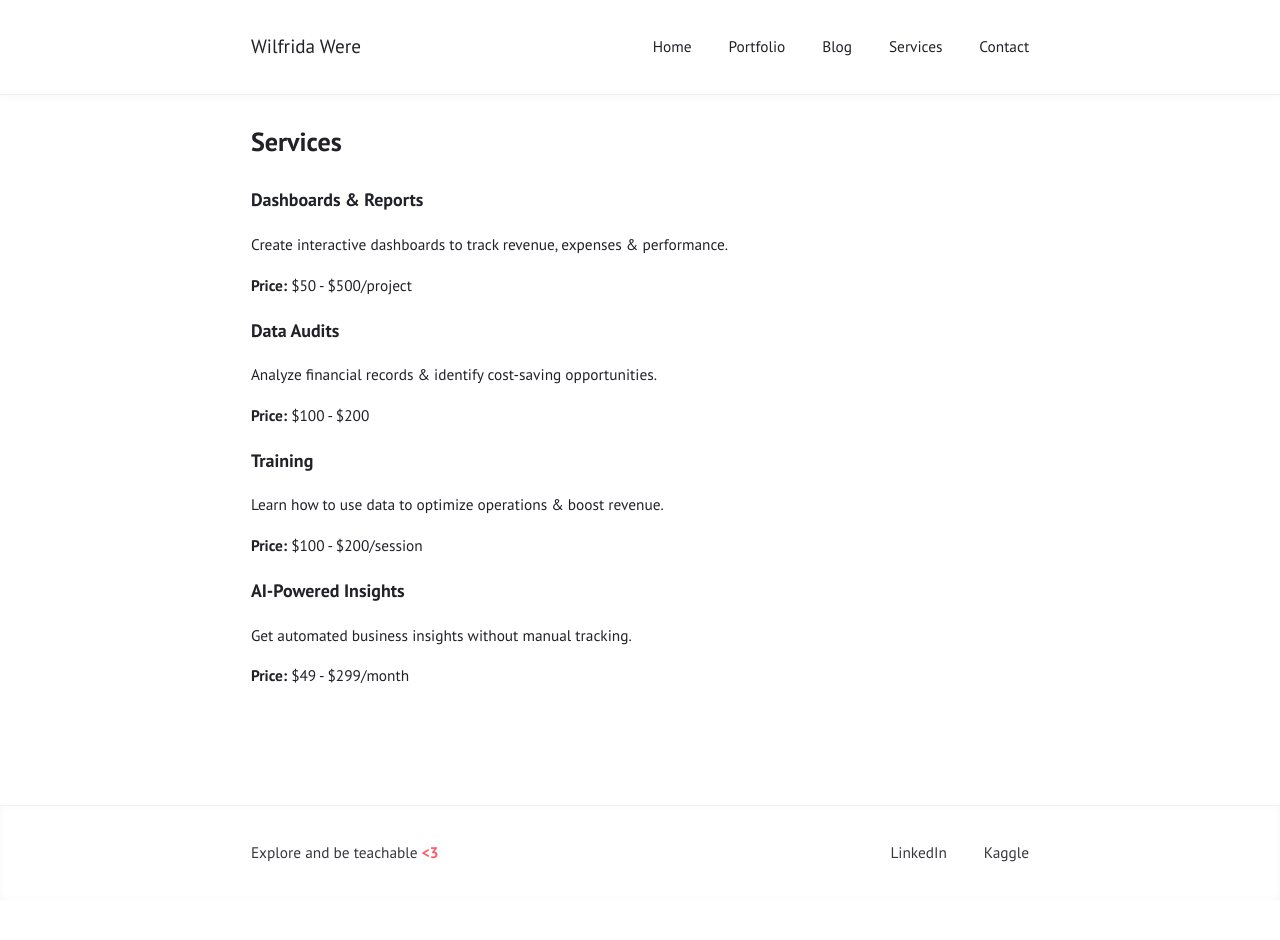
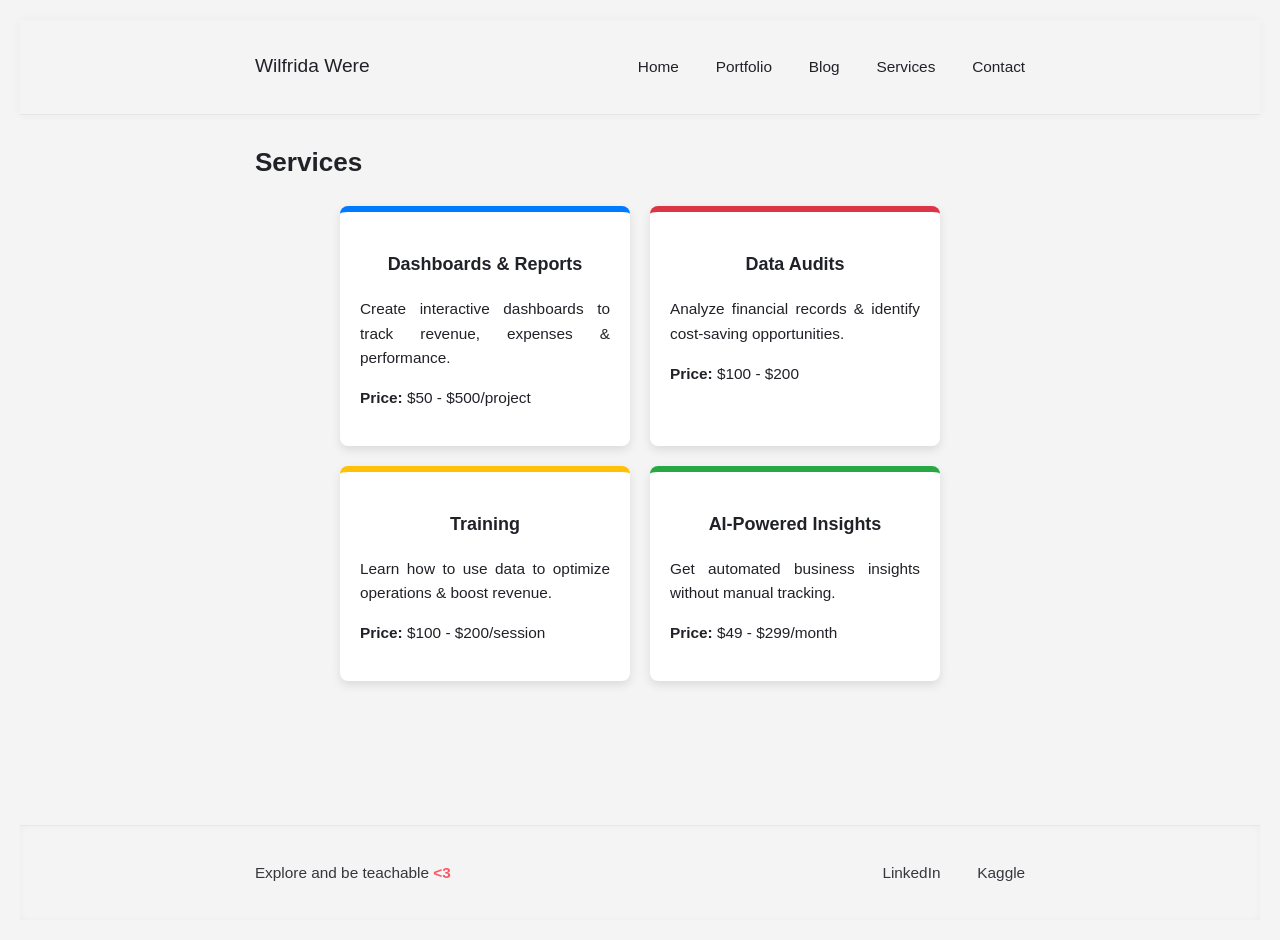
Before and after one commit to Wilfrida-Were/website, a Jekyll site: the page built from services.html, in a window 1280 px wide. Built offline with Jekyll 4.4.1, drawn with Linux system fonts in a browser that asks for light colours; before the commit the page ends 900 px from its top, so only the background shows below that.

Commit message:
Update services.html
updated file path services.css

```diff
--- a/services.html
+++ b/services.html
@@ -3,7 +3,7 @@
 title: "Services"
 ---
 
-<link rel="stylesheet" href="services.css">
+<link rel="stylesheet" href="{{ '/assets/css/services.css' | relative_url }}">
 
 <div class="services-container">
     <div class="service-box blue">
```
